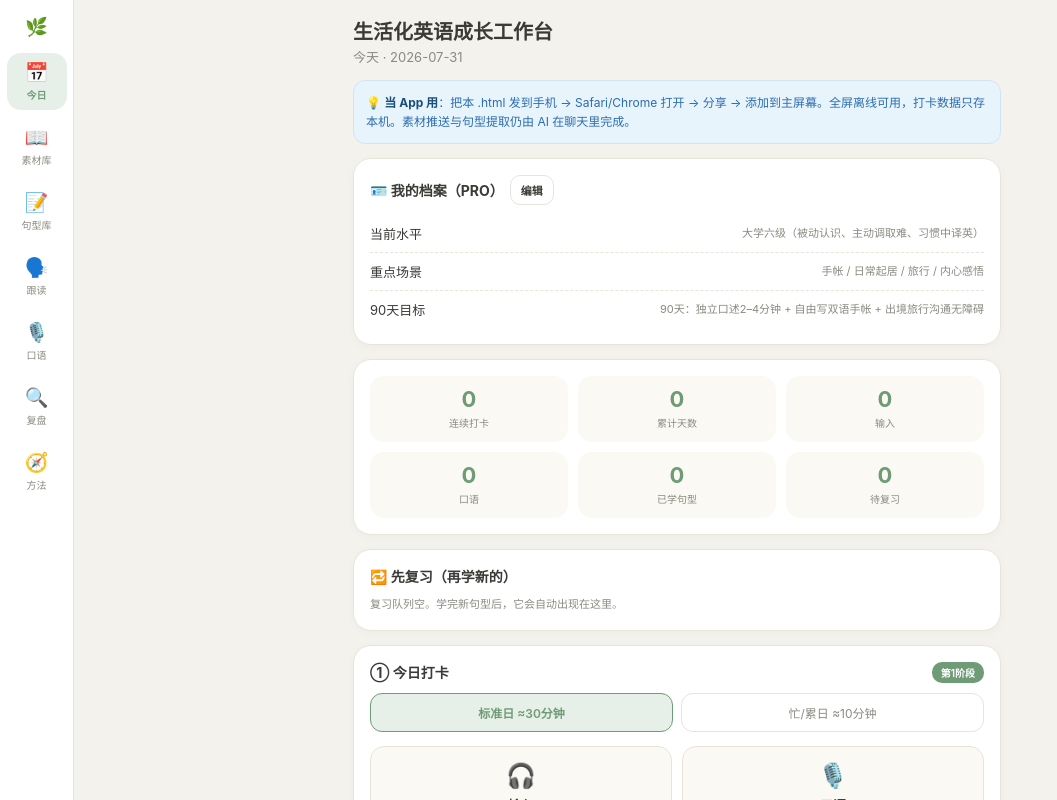
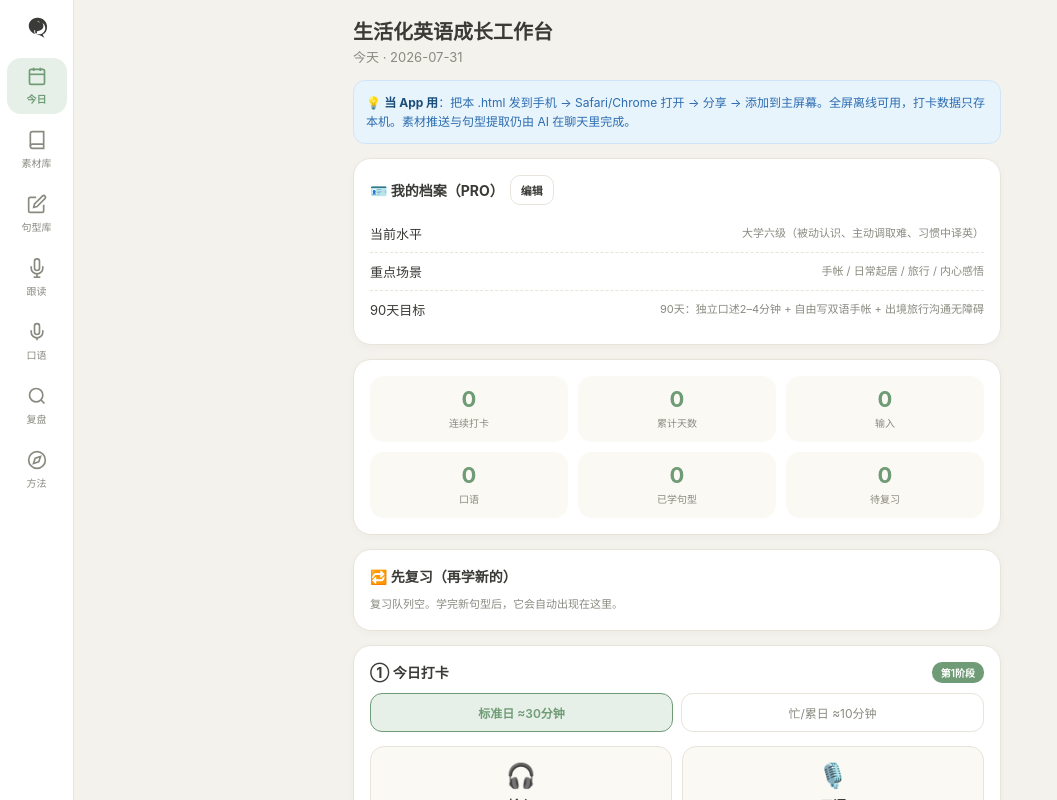
Before and after one commit to Wang1710/en-daily, a plain HTML site: page index.html in a window 1280 px wide. Shown: the whole page, without its empty margins (0-1057 px from the left). Drawn offline with Linux system fonts and the light colour scheme.

Commit message:
左侧导航改为SVG图标，避免emoji字体缺失

```diff
--- a/index.html
+++ b/index.html
@@ -25,7 +25,7 @@
   .nav{width:74px;background:#fff;border-right:1px solid var(--line);display:flex;flex-direction:column;align-items:center;padding:16px 0;gap:8px;z-index:10;overflow-y:auto}
   .nav-brand{font-size:18px;margin-bottom:8px}
   .nav-item{width:60px;border-radius:14px;display:flex;flex-direction:column;align-items:center;justify-content:center;gap:3px;color:var(--muted);font-size:10px;cursor:pointer;transition:.15s;padding:8px 0}
-  .nav-item span{font-size:19px}
+  .nav-item span{width:20px;height:20px;display:flex;align-items:center;justify-content:center;margin-bottom:2px}
   .nav-item.active{background:var(--green-soft);color:var(--green);font-weight:600}
   .nav-item:active{transform:scale(.94)}
   /* 主内容 */
@@ -92,14 +92,14 @@
 <body>
 
 <nav class="nav">
-  <div class="nav-brand">🌿</div>
-  <div class="nav-item active" data-tab="today" onclick="switchTab('today')"><span>📅</span>今日</div>
-  <div class="nav-item" data-tab="material" onclick="switchTab('material')"><span>📖</span>素材库</div>
-  <div class="nav-item" data-tab="sentence" onclick="switchTab('sentence')"><span>📝</span>句型库</div>
-  <div class="nav-item" data-tab="shadow" onclick="switchTab('shadow')"><span>🗣️</span>跟读</div>
-  <div class="nav-item" data-tab="oral" onclick="switchTab('oral')"><span>🎙️</span>口语</div>
-  <div class="nav-item" data-tab="review" onclick="switchTab('review')"><span>🔍</span>复盘</div>
-  <div class="nav-item" data-tab="method" onclick="switchTab('method')"><span>🧭</span>方法</div>
+  <div class="nav-brand"><svg viewBox="0 0 24 24" width="22" height="22" fill="currentColor"><path d="M12 2C7 2 3 6 3 11c0 3.5 2.1 6.5 5.2 8 .5.2 1 .4 1.5.5-.5-.8-.7-1.8-.7-2.8 0-2.7 2.3-5 5-5 1.6 0 3 .8 4 2 .2-3.5-2.3-6.7-5.5-7.7C13.7 5.3 15 6.5 15 8c0 1.7-1.3 3-3 3s-3-1.3-3-3c0-.3 0-.6.1-.9C7.8 7.7 7 9.2 7 11c0 2 1.2 3.8 3 4.6V18c0 .6.4 1 1 1s1-.4 1-1v-1.4C16.5 16.3 19 14 19 11c0-1.3-.4-2.5-1.1-3.5C19.2 8.5 21 10 21 13c0 3.9-3.1 7-7 7-1.1 0-2.1-.3-3-.7.8.7 1.8 1.2 2.9 1.4C17 21.2 20 24 20 24s-1.5-3-1.8-3.7C21.5 18.6 23 15.4 23 12c0-5.5-4.5-10-10-10z"/></svg></div>
+  <div class="nav-item active" data-tab="today" onclick="switchTab('today')"><span><svg viewBox="0 0 24 24" width="20" height="20" fill="none" stroke="currentColor" stroke-width="2"><rect x="3" y="4" width="18" height="18" rx="2" ry="2"></rect><line x1="16" y1="2" x2="16" y2="6"></line><line x1="8" y1="2" x2="8" y2="6"></line><line x1="3" y1="10" x2="21" y2="10"></line></svg></span>今日</div>
+  <div class="nav-item" data-tab="material" onclick="switchTab('material')"><span><svg viewBox="0 0 24 24" width="20" height="20" fill="none" stroke="currentColor" stroke-width="2"><path d="M4 19.5A2.5 2.5 0 0 1 6.5 17H20"></path><path d="M6.5 2H20v20H6.5A2.5 2.5 0 0 1 4 19.5v-15A2.5 2.5 0 0 1 6.5 2z"></path></svg></span>素材库</div>
+  <div class="nav-item" data-tab="sentence" onclick="switchTab('sentence')"><span><svg viewBox="0 0 24 24" width="20" height="20" fill="none" stroke="currentColor" stroke-width="2"><path d="M11 4H4a2 2 0 0 0-2 2v14a2 2 0 0 0 2 2h14a2 2 0 0 0 2-2v-7"></path><path d="M18.5 2.5a2.121 2.121 0 0 1 3 3L12 15l-4 1 1-4 9.5-9.5z"></path></svg></span>句型库</div>
+  <div class="nav-item" data-tab="shadow" onclick="switchTab('shadow')"><span><svg viewBox="0 0 24 24" width="20" height="20" fill="none" stroke="currentColor" stroke-width="2"><path d="M12 1a3 3 0 0 0-3 3v8a3 3 0 0 0 6 0V4a3 3 0 0 0-3-3z"></path><path d="M19 10v2a7 7 0 0 1-14 0v-2"></path><line x1="12" y1="19" x2="12" y2="23"></line><line x1="8" y1="23" x2="16" y2="23"></line></svg></span>跟读</div>
+  <div class="nav-item" data-tab="oral" onclick="switchTab('oral')"><span><svg viewBox="0 0 24 24" width="20" height="20" fill="none" stroke="currentColor" stroke-width="2"><path d="M12 2a3 3 0 0 0-3 3v7a3 3 0 0 0 6 0V5a3 3 0 0 0-3-3Z"></path><path d="M19 10v2a7 7 0 0 1-14 0v-2"></path><line x1="12" y1="19" x2="12" y2="22"></line></svg></span>口语</div>
+  <div class="nav-item" data-tab="review" onclick="switchTab('review')"><span><svg viewBox="0 0 24 24" width="20" height="20" fill="none" stroke="currentColor" stroke-width="2"><circle cx="11" cy="11" r="8"></circle><line x1="21" y1="21" x2="16.65" y2="16.65"></line></svg></span>复盘</div>
+  <div class="nav-item" data-tab="method" onclick="switchTab('method')"><span><svg viewBox="0 0 24 24" width="20" height="20" fill="none" stroke="currentColor" stroke-width="2"><circle cx="12" cy="12" r="10"></circle><polygon points="16.24 7.76 14.12 14.12 7.76 16.24 9.88 9.88 16.24 7.76"></polygon></svg></span>方法</div>
 </nav>
 
 <main class="main">
```
